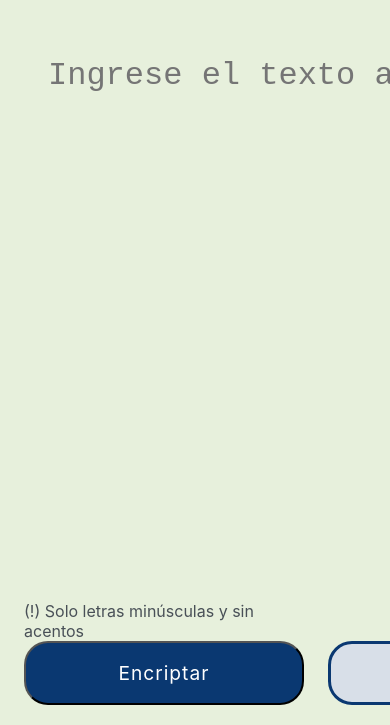
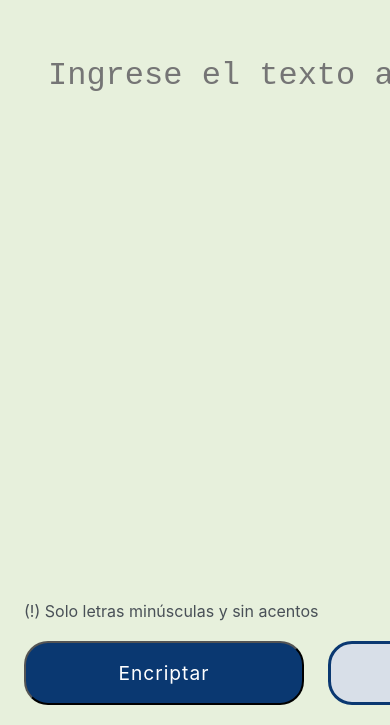
Before and after one commit to Saul-RM-97/Encriptador-De-Texto, a plain HTML site: page index.html in a window 390 px wide. Shown: the part 119-844 px from the top of the page. Drawn offline with Linux system fonts and the light colour scheme.

Commit message:
Actualizar style.css

```diff
--- a/style.css
+++ b/style.css
@@ -223,7 +223,7 @@ footer {
 
     .advertencia {
         font-size: 1rem;
-        width:17rem;
+        width: 25rem;
         left: 1.5rem;
         top: 45rem;
     }
```
